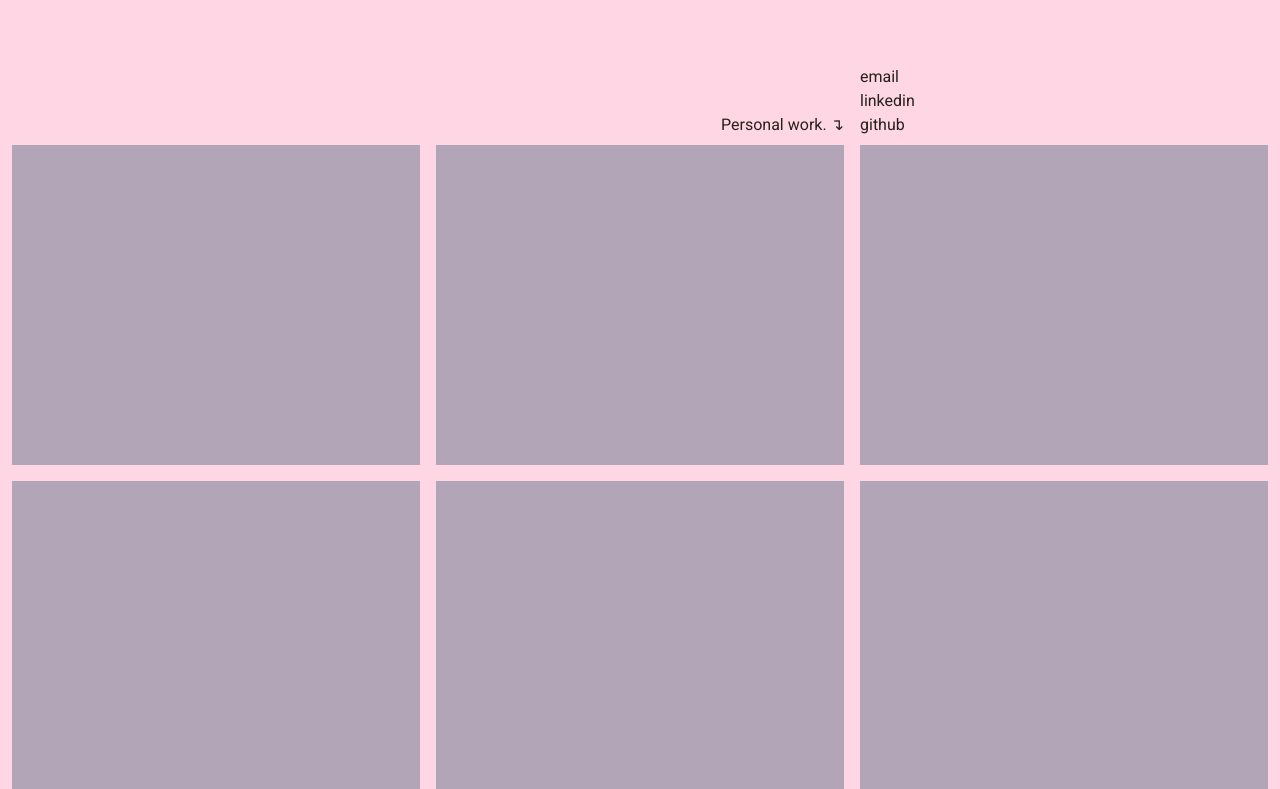
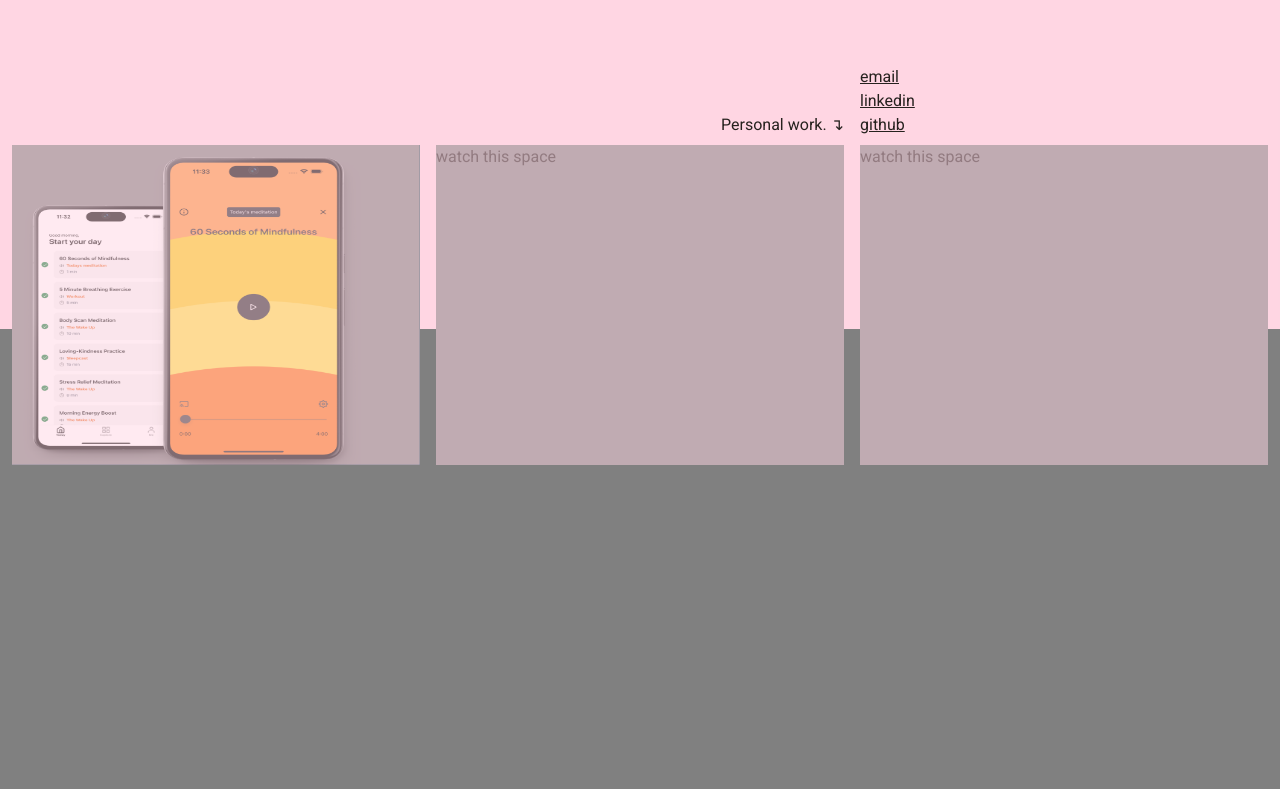
Before and after one commit to parkhabit/portfolio-1, a Next.js app: page / in a window 1280 px wide. Shown: the part 471-1260 px from the top of the page. After the commit the page ends 936 px from the top, so only its background shows below. Built offline with nearby package versions, Linux system fonts and the light colour scheme.

Commit message:
handles lack of content

```diff
--- a/src/app/globals.css
+++ b/src/app/globals.css
@@ -19,6 +19,7 @@
 html {
   font-family: var(--font-roboto);
   color: var(--foreground);
+  height: 100%;
 }
 
 h1 {
@@ -30,4 +31,14 @@ h1 {
 
 body {
   background: #808080;
+  height: 100%;
 }
+
+
+a {
+  text-decoration: underline;
+}
+
+a:visited {
+  color: #808080;
+}
--- a/src/app/page.tsx
+++ b/src/app/page.tsx
@@ -1,6 +1,9 @@
+import Image from "next/image";
+import headspacePic from "../../public/images/headspace.png";
+
 export default function Home() {
   return (
-    <div className="bg-[#FFD6E3] flex flex-1 flex-col p-3">
+    <div className="bg-[#FFD6E3] flex flex-1 flex-col p-3 h-[100%]">
       <header className="flex flex-row justify-between sticky top-0 p-1">
         <p className="text-sm">
           Kitty Allen. Frontend Software Engineer, Sydney.
@@ -15,30 +18,28 @@ export default function Home() {
           <p className="flex justify-end items-end">Personal work. ↴</p>
 
           <div className="flex flex-col">
-            <a>email</a>
-            <a>linkedin</a>
-            <a>github</a>
+            <a href="mailto: k.allen91@gmail.com">email</a>
+            <a href="https://www.linkedin.com/in/kitty-allen/">linkedin</a>
+            <a href="https://github.com/parkhabit">github</a>
           </div>
         </div>
 
         <div className="grid grid-cols-3 gap-4 relative mt-2">
-          <div className="bg-[#FFD6E380] absolute w-full h-full" />
-
-          <div className="flex flex-1 bg-slate-500 h-80"></div>
-          <div className="flex flex-1 bg-slate-500"></div>
-          <div className="flex flex-1 bg-slate-500"></div>
-
-          <div className="flex flex-1 bg-slate-500 h-80"></div>
-          <div className="flex flex-1 bg-slate-500"></div>
-          <div className="flex flex-1 bg-slate-500"></div>
-
-          <div className="flex flex-1 bg-slate-500 h-80"></div>
-          <div className="flex flex-1 bg-slate-500"></div>
-          <div className="flex flex-1 bg-slate-500"></div>
-
-          <div className="flex flex-1 bg-slate-500 h-80"></div>
-          <div className="flex flex-1 bg-slate-500"></div>
-          <div className="flex flex-1 bg-slate-500"></div>
+          <a
+            href="https://github.com/parkhabit/headspace"
+            target="_blank"
+            className="flex flex-1 bg-slate-500 h-80"
+          >
+            <Image src={headspacePic} alt="Screenshot of headspace project" />
+          </a>
+          <div className="flex flex-1 bg-[#808080] relative">
+            <div className="bg-[#FFD6E380] absolute w-full h-full" />
+            <p>watch this space</p>
+          </div>
+          <div className="flex flex-1 bg-[#808080] relative">
+            <div className="bg-[#FFD6E380] absolute w-full h-full" />
+            <p>watch this space</p>
+          </div>
         </div>
       </main>
       <footer className="">
```
